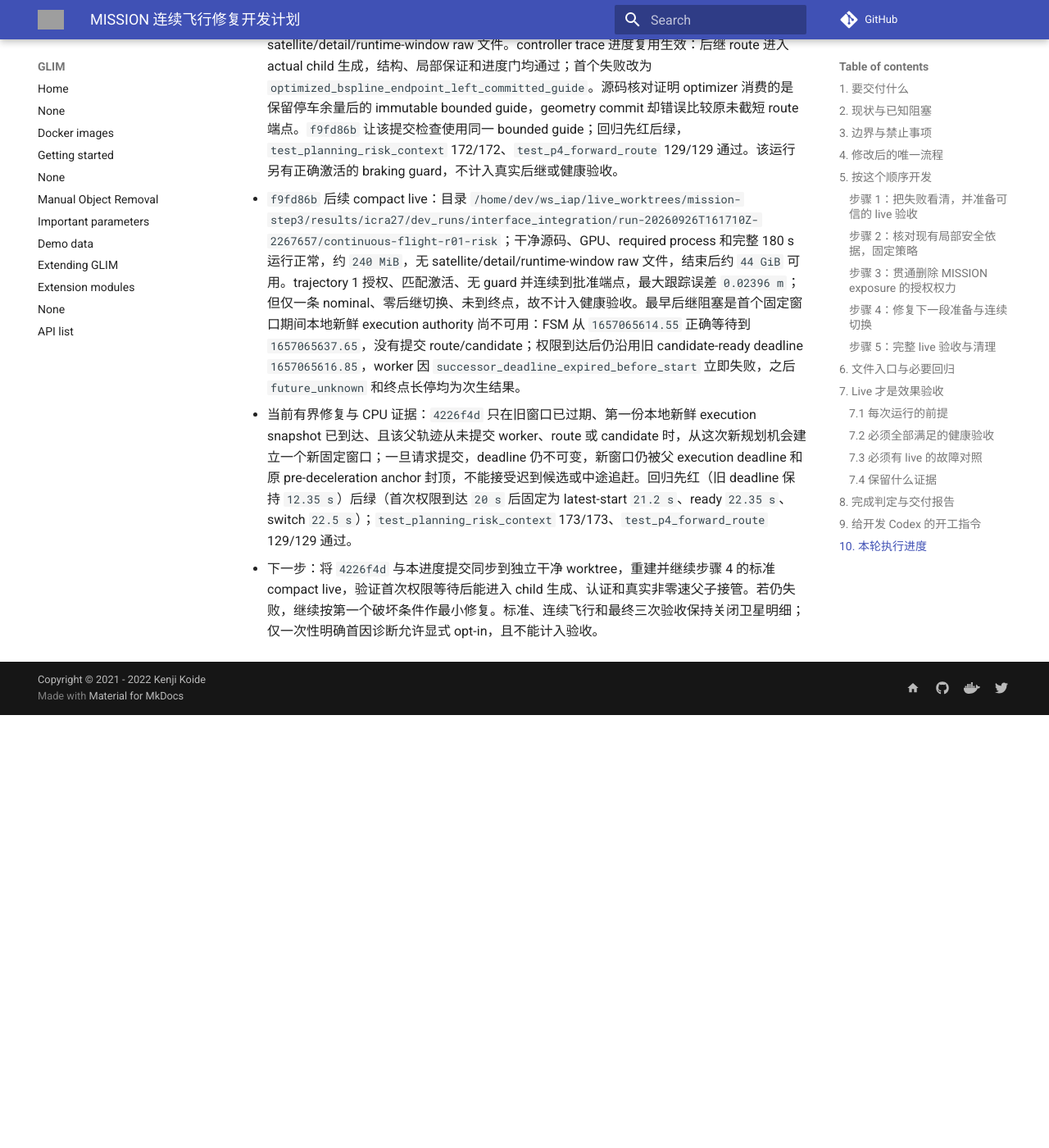
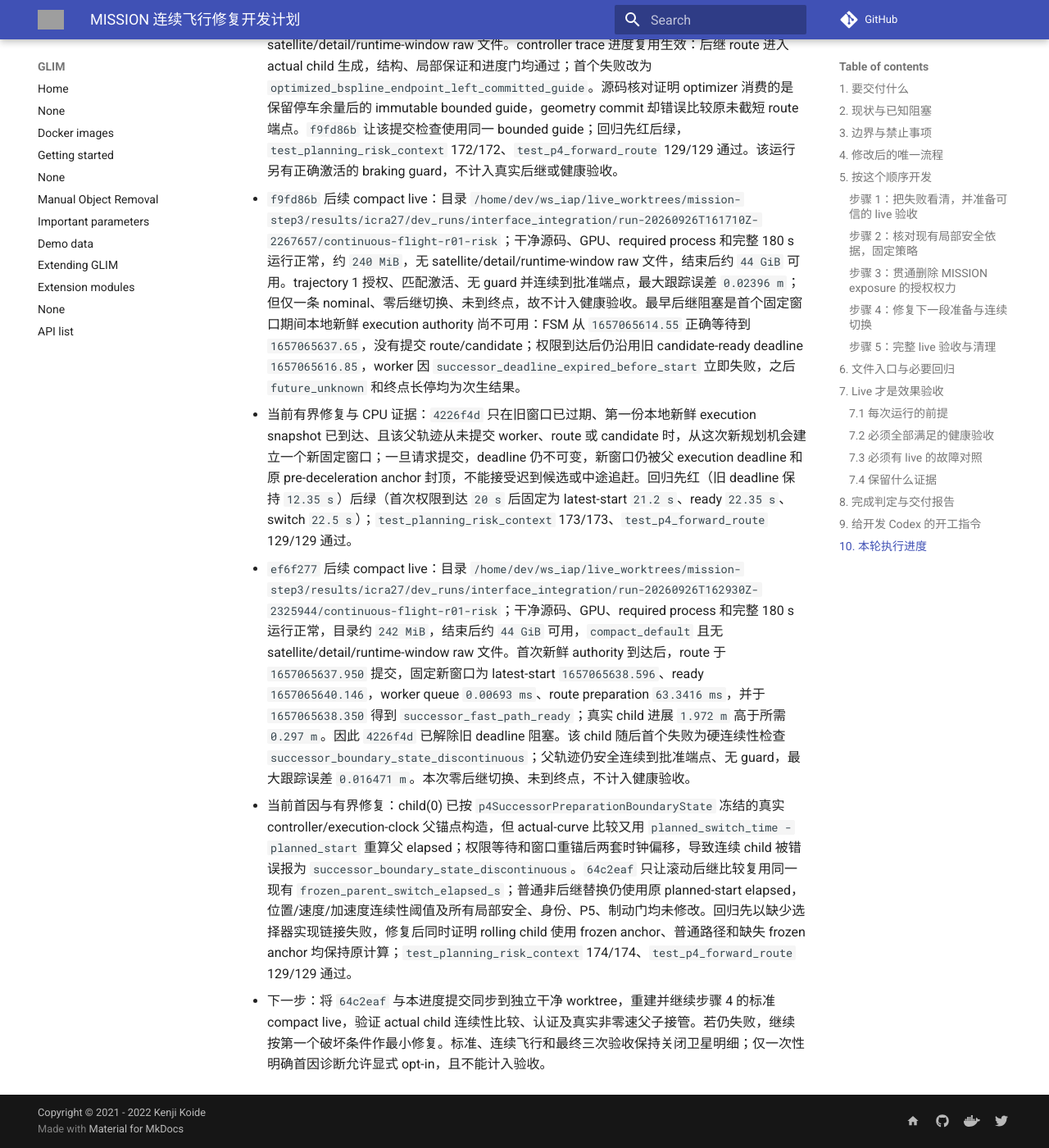
Before and after one commit to Printeger/iap, an MkDocs documentation site: the page built from docs/icra27/MISSION_CONTINUOUS_FLIGHT_IMPLEMENTATION_PLAN.md, in a window 1280 px wide and 1400 px high, scrolled down 22672 px. Shown: the whole window at 82% size. Built offline with MkDocs 1.6.1 and Material for MkDocs 9.7.7, drawn with Linux system fonts in a browser that asks for light colours; nearby versions of some CDN libraries; comment, search, counter and statistics services are not loaded; before the commit the page ends 23544 px from its top, so only the background shows below that; grey boxes are pictures that could not be loaded.

Commit message:
docs(icra27): record frozen anchor diagnosis

```diff
--- a/docs/icra27/MISSION_CONTINUOUS_FLIGHT_IMPLEMENTATION_PLAN.md
+++ b/docs/icra27/MISSION_CONTINUOUS_FLIGHT_IMPLEMENTATION_PLAN.md
@@ -255,7 +255,7 @@ symlink、非 tracked 且无进程占用后才能按精确路径删除。遵守
 
 ## 10. 本轮执行进度
 
-- 提交：步骤 1 为 `83fddbc`、`9f27a05`、`f6761b8`、`784d3d3`、`a4a35e9`、`30426ac`、`ffc118b`；步骤 2 为 `a751d5f`、`641b3ad`；步骤 3 为 `93bd62c`；步骤 4 当前到 `4226f4d`（完整因果提交链见下述逐次 live 记录）；磁盘与证据策略为 `64f6764`、`b772ed9`（均基于计划提交 `e675443`）。用户历史文件 `docs/whatsnext.md` 保持未跟踪、未修改。
+- 提交：步骤 1 为 `83fddbc`、`9f27a05`、`f6761b8`、`784d3d3`、`a4a35e9`、`30426ac`、`ffc118b`；步骤 2 为 `a751d5f`、`641b3ad`；步骤 3 为 `93bd62c`；步骤 4 当前到 `64c2eaf`（完整因果提交链见下述逐次 live 记录）；磁盘与证据策略为 `64f6764`、`b772ed9`（均基于计划提交 `e675443`）。用户历史文件 `docs/whatsnext.md` 保持未跟踪、未修改。
 - 完成项：步骤 1 已补全 optimizer/refinement/manager/FSM 首因，continuous-flight analyzer 已拒绝 guard 伪后继、身份或父子链不符、零速切换、命令断流、required process 提前退出、短程停车、终点悬停不足和未由 odom 穿越四叉。步骤 2 已确认生产路径统一复用 `LocalMotionAssurance`/`LocalClearanceEvaluator` 且必要输入缺失时 fail closed；森林配置仍为 tracking `0.15 m`、safety margin `0.20 m`、surface `0.02 m`、`uncalibrated_default_v1`，故后续证据只适用于仿真/开发，不能冒充部署标定。步骤 3 已移除 MISSION exposure 的独立拒绝/制动权并保留真实风险诊断和排序；STRICT、局部净空、support/freshness、身份、动力学与制动门不变。
 - 失败首因：基线轨迹 5 为 `SUCCESSOR_CURVE_PREPARATION_FAILED` 且旧 detail 泄漏初始化占位；轨迹 9 为 P5 重复累计 prior episode 后 exposure braking。原始证据：`results/icra27/dev_runs/interface_integration/run-20260926T050049Z-450628/full-r01-risk/exports/planner_p4_risk_astar_debug.csv.execution_events.csv` 及同目录 `stdout.log`。步骤 3 干净 live 已证明旧 exposure 不再制动，但第一 actual B-spline 因 `local_clearance_margin_not_positive` 被硬局部门拒绝，下一冻结通道又继承失败候选的 `HOLD_REQUIRED`，故未首航；`bspline_count=0` 和零位移是结果，不是首因。
 - live 证据：步骤 3 使用独立 worktree/build/install，在 `93bd62c78b6dc7af731b25c6e2a71794d02b14eb` 运行 180 s；GPU preflight 通过、required processes 未提前退出、launch exit 0，manifest 为 `git_worktree_clean=true`。目录：`/home/dev/ws_iap/live_worktrees/mission-step3/results/icra27/dev_runs/interface_integration/run-20260926T081255Z-633590`。该失败运行不计入最终健康三次。
@@ -314,4 +314,6 @@ symlink、非 tracked 且无进程占用后才能按精确路径删除。遵守
 - `f9fd86b` compact live：目录 `/home/dev/ws_iap/live_worktrees/mission-step3/results/icra27/dev_runs/interface_integration/run-20260926T155854Z-2208395/continuous-flight-r01-risk`；干净源码、GPU、required process 和完整 180 s 运行正常，目录约 `365 MiB`，结束后约 `45 GiB` 可用，`compact_default` 且无 satellite/detail/runtime-window raw 文件。controller trace 进度复用生效：后继 route 进入 actual child 生成，结构、局部保证和进度门均通过；首个失败改为 `optimized_bspline_endpoint_left_committed_guide`。源码核对证明 optimizer 消费的是保留停车余量后的 immutable bounded guide，geometry commit 却错误比较原未截短 route 端点。`f9fd86b` 让该提交检查使用同一 bounded guide；回归先红后绿，`test_planning_risk_context` 172/172、`test_p4_forward_route` 129/129 通过。该运行另有正确激活的 braking guard，不计入真实后继或健康验收。
 - `f9fd86b` 后续 compact live：目录 `/home/dev/ws_iap/live_worktrees/mission-step3/results/icra27/dev_runs/interface_integration/run-20260926T161710Z-2267657/continuous-flight-r01-risk`；干净源码、GPU、required process 和完整 180 s 运行正常，约 `240 MiB`，无 satellite/detail/runtime-window raw 文件，结束后约 `44 GiB` 可用。trajectory 1 授权、匹配激活、无 guard 并连续到批准端点，最大跟踪误差 `0.02396 m`；但仅一条 nominal、零后继切换、未到终点，故不计入健康验收。最早后继阻塞是首个固定窗口期间本地新鲜 execution authority 尚不可用：FSM 从 `1657065614.55` 正确等待到 `1657065637.65`，没有提交 route/candidate；权限到达后仍沿用旧 candidate-ready deadline `1657065616.85`，worker 因 `successor_deadline_expired_before_start` 立即失败，之后 `future_unknown` 和终点长停均为次生结果。
 - 当前有界修复与 CPU 证据：`4226f4d` 只在旧窗口已过期、第一份本地新鲜 execution snapshot 已到达、且该父轨迹从未提交 worker、route 或 candidate 时，从这次新规划机会建立一个新固定窗口；一旦请求提交，deadline 仍不可变，新窗口仍被父 execution deadline 和原 pre-deceleration anchor 封顶，不能接受迟到候选或中途追赶。回归先红（旧 deadline 保持 `12.35 s`）后绿（首次权限到达 `20 s` 后固定为 latest-start `21.2 s`、ready `22.35 s`、switch `22.5 s`）；`test_planning_risk_context` 173/173、`test_p4_forward_route` 129/129 通过。
-- 下一步：将 `4226f4d` 与本进度提交同步到独立干净 worktree，重建并继续步骤 4 的标准 compact live，验证首次权限等待后能进入 child 生成、认证和真实非零速父子接管。若仍失败，继续按第一个破坏条件作最小修复。标准、连续飞行和最终三次验收保持关闭卫星明细；仅一次性明确首因诊断允许显式 opt-in，且不能计入验收。
+- `ef6f277` 后续 compact live：目录 `/home/dev/ws_iap/live_worktrees/mission-step3/results/icra27/dev_runs/interface_integration/run-20260926T162930Z-2325944/continuous-flight-r01-risk`；干净源码、GPU、required process 和完整 180 s 运行正常，目录约 `242 MiB`，结束后约 `44 GiB` 可用，`compact_default` 且无 satellite/detail/runtime-window raw 文件。首次新鲜 authority 到达后，route 于 `1657065637.950` 提交，固定新窗口为 latest-start `1657065638.596`、ready `1657065640.146`，worker queue `0.00693 ms`、route preparation `63.3416 ms`，并于 `1657065638.350` 得到 `successor_fast_path_ready`；真实 child 进展 `1.972 m` 高于所需 `0.297 m`。因此 `4226f4d` 已解除旧 deadline 阻塞。该 child 随后首个失败为硬连续性检查 `successor_boundary_state_discontinuous`；父轨迹仍安全连续到批准端点、无 guard，最大跟踪误差 `0.016471 m`。本次零后继切换、未到终点，不计入健康验收。
+- 当前首因与有界修复：child(0) 已按 `p4SuccessorPreparationBoundaryState` 冻结的真实 controller/execution-clock 父锚点构造，但 actual-curve 比较又用 `planned_switch_time - planned_start` 重算父 elapsed；权限等待和窗口重锚后两套时钟偏移，导致连续 child 被错误报为 `successor_boundary_state_discontinuous`。`64c2eaf` 只让滚动后继比较复用同一现有 `frozen_parent_switch_elapsed_s`；普通非后继替换仍使用原 planned-start elapsed，位置/速度/加速度连续性阈值及所有局部安全、身份、P5、制动门均未修改。回归先以缺少选择器实现链接失败，修复后同时证明 rolling child 使用 frozen anchor、普通路径和缺失 frozen anchor 均保持原计算；`test_planning_risk_context` 174/174、`test_p4_forward_route` 129/129 通过。
+- 下一步：将 `64c2eaf` 与本进度提交同步到独立干净 worktree，重建并继续步骤 4 的标准 compact live，验证 actual child 连续性比较、认证及真实非零速父子接管。若仍失败，继续按第一个破坏条件作最小修复。标准、连续飞行和最终三次验收保持关闭卫星明细；仅一次性明确首因诊断允许显式 opt-in，且不能计入验收。
```
